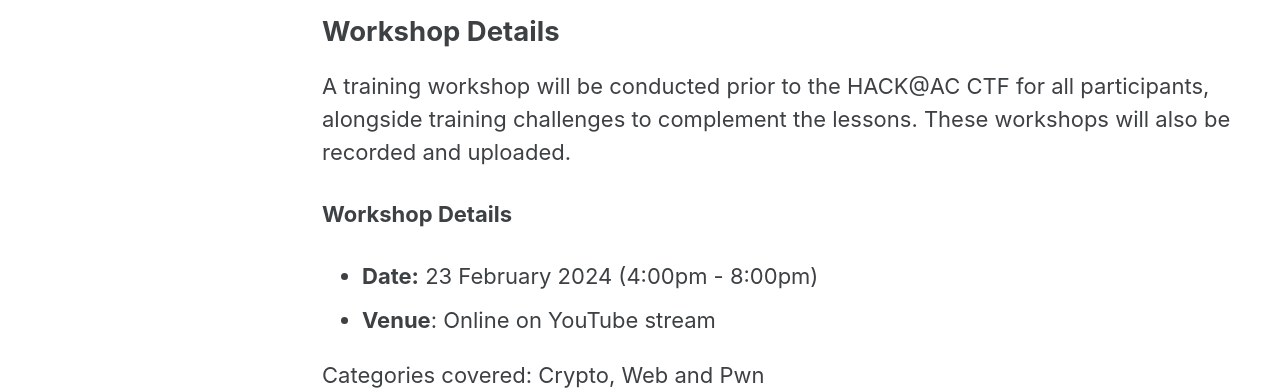
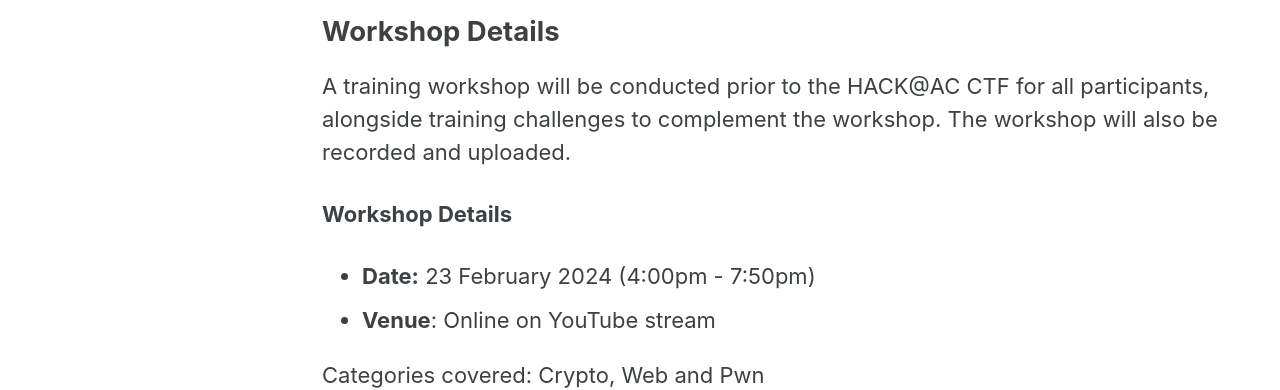
Before and after one commit to 8059blank/8059blank.github.io, a Jekyll site: the page built from _posts/hackac/2023-09-12-HACK@AC Information.md, in a window 1280 px wide and 900 px high, scrolled down 1060 px. Shown: the part 187-577 px from the top of the window. Built offline with Jekyll 4.4.1, drawn with Linux system fonts in a browser that asks for light colours; cached includes are drawn as plain includes; nearby versions of some CDN libraries.

Commit message:
Fix typo regarding no. of workshops

```diff
--- a/_posts/hackac/2023-09-12-HACK@AC Information.md
+++ b/_posts/hackac/2023-09-12-HACK@AC Information.md
@@ -34,10 +34,10 @@ Categories include Crypto, Forensics, Miscellaneous, Programming, Reverse Engine
 
 ## Workshop Details
 
-A training workshop will be conducted prior to the HACK@AC CTF for all participants, alongside training challenges to complement the lessons. These workshops will also be recorded and uploaded.
+A training workshop will be conducted prior to the HACK@AC CTF for all participants, alongside training challenges to complement the workshop. The workshop will also be recorded and uploaded.
 
 **Workshop Details**
-* **Date:** 23 February 2024 (4:00pm - 8:00pm)
+* **Date:** 23 February 2024 (4:00pm - 7:50pm)
 * **Venue**: Online on YouTube stream
 
 Categories covered: Crypto, Web and Pwn
```
